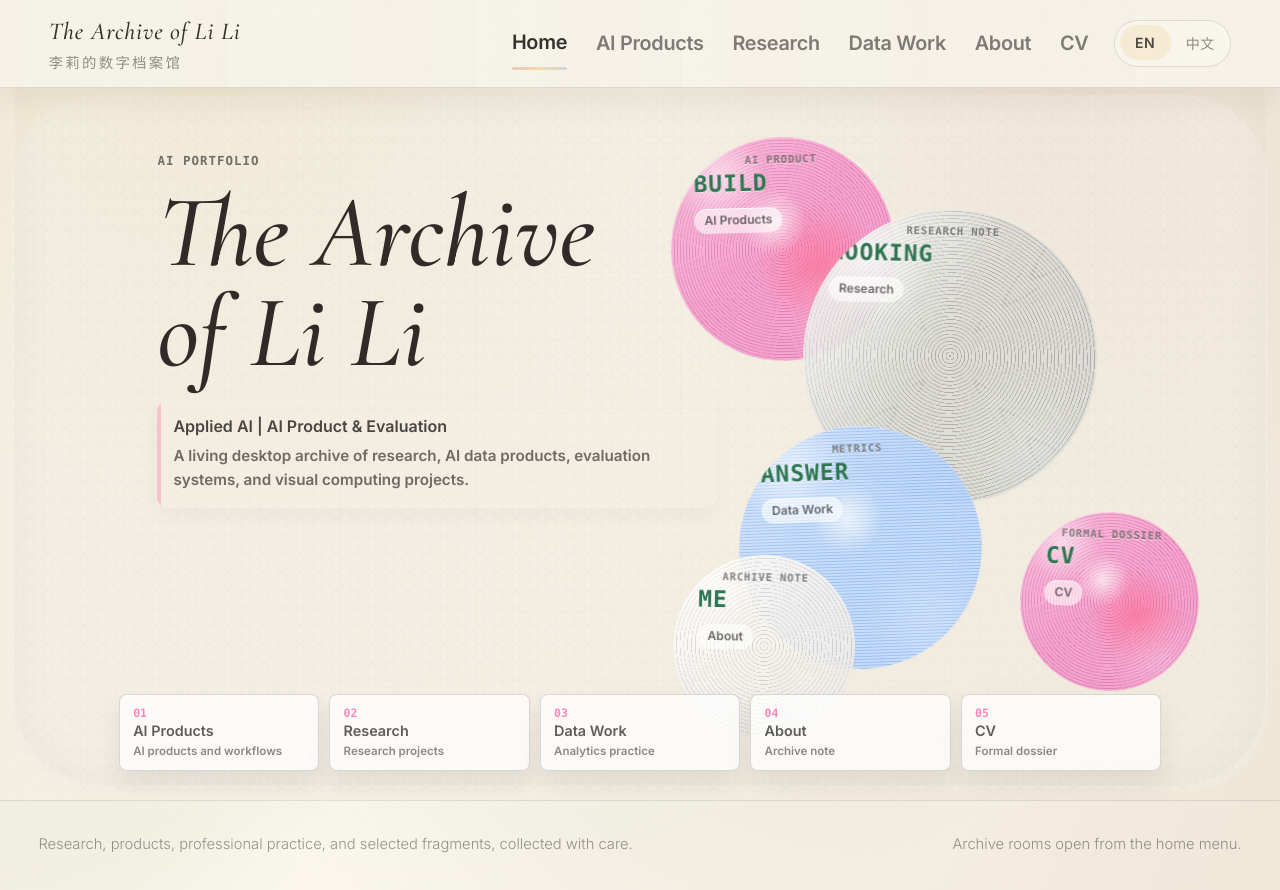
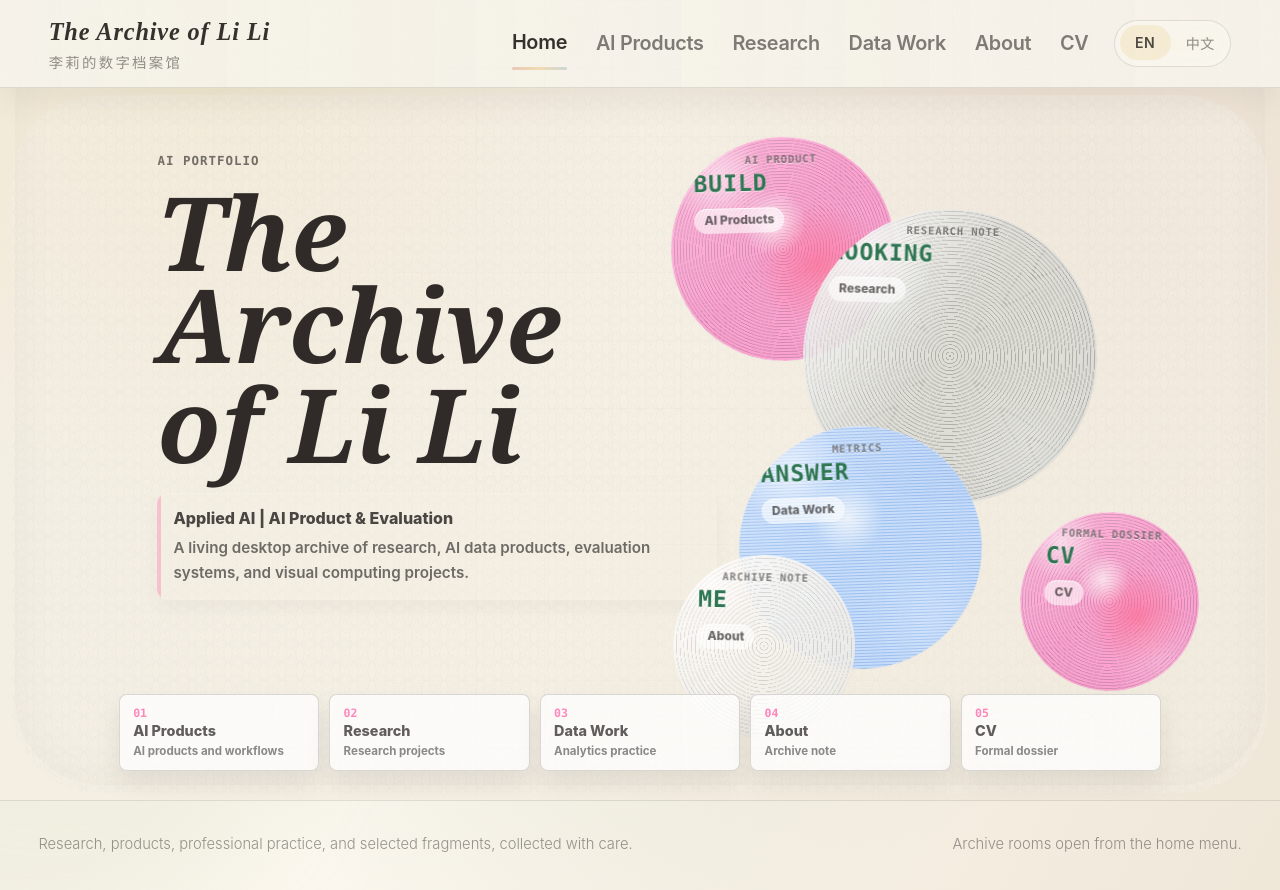
Before and after one commit to Leeli911/archive-of-li-li, a React (Vite) app: page / in a window 1280 px wide. Shown: the top 890 px of the page. Built offline with nearby package versions, Linux system fonts and the light colour scheme.

Commit message:
fix: harden portfolio loading

```diff
--- a/index.html
+++ b/index.html
@@ -7,12 +7,7 @@
       name="description"
       content="The Archive of Li Li — a bilingual digital archive of AI products, research, professional practice, and selected life fragments."
     />
-    <link rel="preconnect" href="https://fonts.googleapis.com" />
-    <link rel="preconnect" href="https://fonts.gstatic.com" crossorigin />
-    <link
-      href="https://fonts.googleapis.com/css2?family=Cormorant+Garamond:ital,wght@0,400;0,500;0,600;1,400;1,500&family=Inter:wght@300;400;500;600&display=swap"
-      rel="stylesheet"
-    />
+    <link rel="icon" href="./favicon.svg" type="image/svg+xml" />
     <title>The Archive of Li Li — 李莉的数字档案馆</title>
   </head>
   <body>
--- a/vite.config.js
+++ b/vite.config.js
@@ -4,4 +4,16 @@ import react from "@vitejs/plugin-react";
 export default defineConfig({
   base: process.env.VITE_BASE_PATH || "./",
   plugins: [react()],
+  build: {
+    rollupOptions: {
+      output: {
+        entryFileNames: "assets/app.js",
+        chunkFileNames: "assets/[name]-[hash].js",
+        assetFileNames: (assetInfo) =>
+          assetInfo.name?.endsWith(".css")
+            ? "assets/app.css"
+            : "assets/[name]-[hash][extname]",
+      },
+    },
+  },
 });
```
Also changed, not shown: public/favicon.svg (added).
